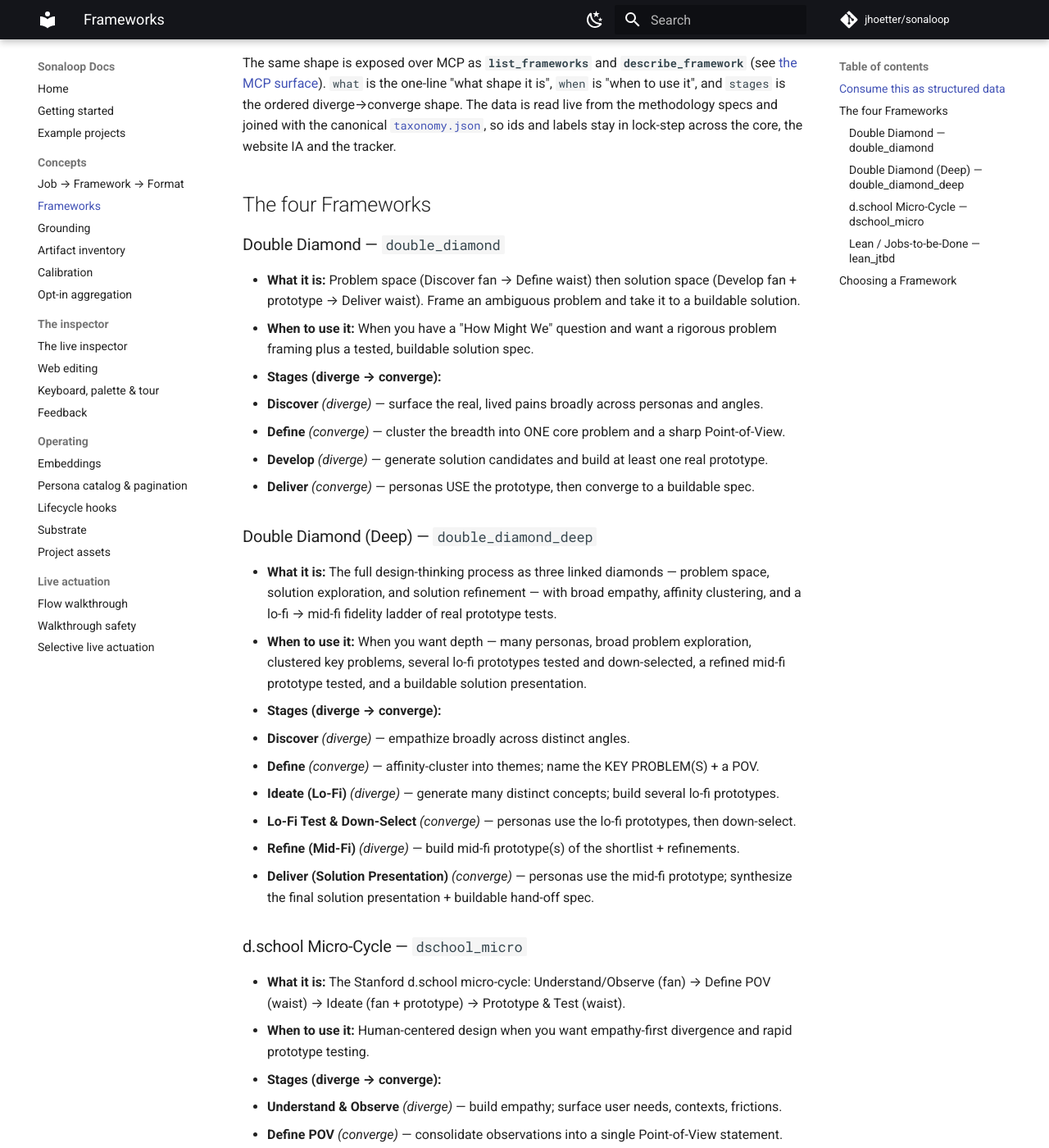
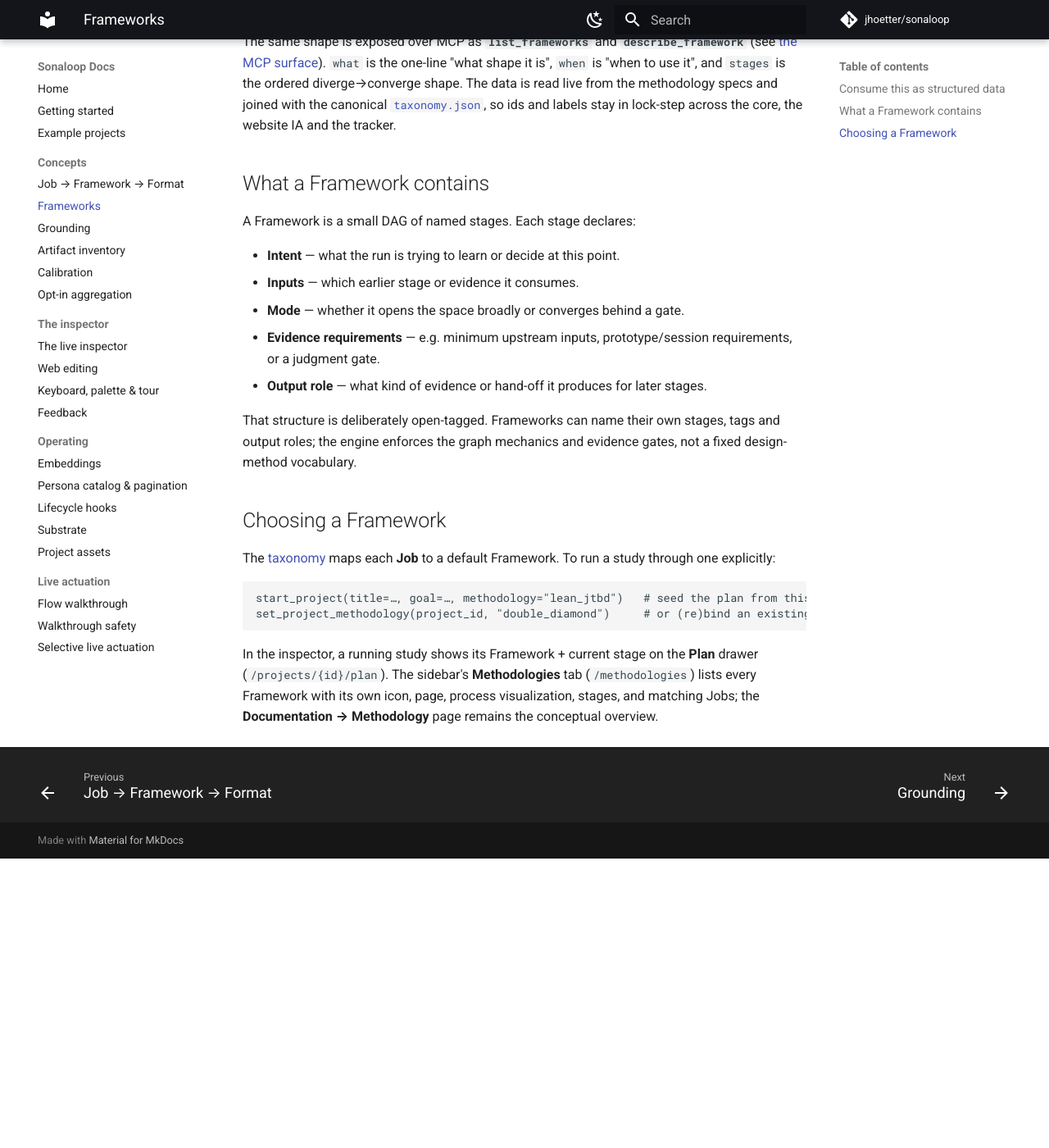
Before and after one commit to jhoetter/sonaloop-docs, an MkDocs documentation site: the page built from docs/frameworks.md, in a window 1280 px wide and 1400 px high, scrolled down 774 px. Shown: the whole window at 82% size. Built offline with MkDocs 1.6.1 and Material for MkDocs 9.7.7, drawn with Linux system fonts in a browser that asks for light colours; comment, search, counter and statistics services are not loaded; after the commit the page ends 1821 px from its top, so only the background shows below that; some of the changed text lies outside the part shown.

Commit message:
Summarize methodology docs conceptually

````diff
--- a/docs/frameworks.md
+++ b/docs/frameworks.md
@@ -6,7 +6,7 @@ A **Framework** is the second layer of the [Job → Framework → Format taxonom
 Frameworks already exist in the core as the methodology specs under
 [`sonaloop/methodologies/*.json`](https://github.com/jhoetter/sonaloop/tree/main/sonaloop/methodologies) (keyed by `key`); starting a study with
 one **seeds the plan engine** (`start_project(methodology=<id>)` / `set_project_methodology`). This
-page documents each one in plain language so you can knowingly choose which Framework a study runs.
+page explains the concept; the inspector's **Methodologies** tab is the per-methodology catalogue.
 
 Every Framework shares the same **rhythm**: it alternates **diverge** (explore broadly) and
 **converge** (narrow to a decision). Double Diamond does it twice — once in the problem space, once
@@ -33,66 +33,24 @@ it", and `stages` is the ordered diverge→converge shape. The data is read live
 specs and joined with the canonical [`taxonomy.json`](https://github.com/jhoetter/sonaloop/blob/main/sonaloop/taxonomy.json), so ids and labels
 stay in lock-step across the core, the website IA and the tracker.
 
-## The four Frameworks
+## What a Framework contains
 
-### Double Diamond — `double_diamond`
+A Framework is a small DAG of named stages. Each stage declares:
 
-- **What it is:** Problem space (Discover fan → Define waist) then solution space (Develop fan +
-  prototype → Deliver waist). Frame an ambiguous problem and take it to a buildable solution.
-- **When to use it:** When you have a "How Might We" question and want a rigorous problem framing
-  plus a tested, buildable solution spec.
-- **Stages (diverge → converge):**
-  1. **Discover** *(diverge)* — surface the real, lived pains broadly across personas and angles.
-  2. **Define** *(converge)* — cluster the breadth into ONE core problem and a sharp Point-of-View.
-  3. **Develop** *(diverge)* — generate solution candidates and build at least one real prototype.
-  4. **Deliver** *(converge)* — personas USE the prototype, then converge to a buildable spec.
+- **Intent** — what the run is trying to learn or decide at this point.
+- **Inputs** — which earlier stage or evidence it consumes.
+- **Mode** — whether it opens the space broadly or converges behind a gate.
+- **Evidence requirements** — e.g. minimum upstream inputs, prototype/session requirements, or a judgment gate.
+- **Output role** — what kind of evidence or hand-off it produces for later stages.
 
-### Double Diamond (Deep) — `double_diamond_deep`
-
-- **What it is:** The full design-thinking process as three linked diamonds — problem space, solution
-  exploration, and solution refinement — with broad empathy, affinity clustering, and a lo-fi → mid-fi
-  fidelity ladder of real prototype tests.
-- **When to use it:** When you want depth — many personas, broad problem exploration, clustered key
-  problems, several lo-fi prototypes tested and down-selected, a refined mid-fi prototype tested, and
-  a buildable solution presentation.
-- **Stages (diverge → converge):**
-  1. **Discover** *(diverge)* — empathize broadly across distinct angles.
-  2. **Define** *(converge)* — affinity-cluster into themes; name the KEY PROBLEM(S) + a POV.
-  3. **Ideate (Lo-Fi)** *(diverge)* — generate many distinct concepts; build several lo-fi prototypes.
-  4. **Lo-Fi Test & Down-Select** *(converge)* — personas use the lo-fi prototypes, then down-select.
-  5. **Refine (Mid-Fi)** *(diverge)* — build mid-fi prototype(s) of the shortlist + refinements.
-  6. **Deliver (Solution Presentation)** *(converge)* — personas use the mid-fi prototype; synthesize
-     the final solution presentation + buildable hand-off spec.
-
-### d.school Micro-Cycle — `dschool_micro`
-
-- **What it is:** The Stanford d.school micro-cycle: Understand/Observe (fan) → Define POV (waist) →
-  Ideate (fan + prototype) → Prototype & Test (waist).
-- **When to use it:** Human-centered design when you want empathy-first divergence and rapid
-  prototype testing.
-- **Stages (diverge → converge):**
-  1. **Understand & Observe** *(diverge)* — build empathy; surface user needs, contexts, frictions.
-  2. **Define POV** *(converge)* — consolidate observations into a single Point-of-View statement.
-  3. **Ideate** *(diverge)* — generate many diverse concepts; build a prototype for the best.
-  4. **Prototype & Test** *(converge)* — personas use the prototype; converge to refined requirements.
-
-### Lean / Jobs-to-be-Done — `lean_jtbd`
-
-- **What it is:** Problem-explore (fan) → Problem-pick (waist) → Solution-explore (fan + prototype) →
-  Validate (waist). Lean-startup framing around the customer's job-to-be-done.
-- **When to use it:** When you want to anchor on the customer's job, find the highest-value problem,
-  then validate a minimal solution.
-- **Stages (diverge → converge):**
-  1. **Problem Explore** *(diverge)* — explore the jobs-to-be-done and the problems blocking them.
-  2. **Problem Pick** *(converge)* — pick the single highest-value, most-underserved problem first.
-  3. **Solution Explore** *(diverge)* — explore solution/MVP candidates and build a minimal prototype.
-  4. **Validate** *(converge)* — personas use the MVP; validate the value prop and converge to a spec.
+That structure is deliberately open-tagged. Frameworks can name their own stages, tags and output
+roles; the engine enforces the graph mechanics and evidence gates, not a fixed design-method
+vocabulary.
 
 ## Choosing a Framework
 
-The [taxonomy](job-framework-format.md) maps each **Job** to a default Framework — e.g. *Positioning*
-runs through Double Diamond, *Pricing* through Lean/JTBD, *Ideation (HMW)* through the d.school
-Micro-Cycle. To run a study through one explicitly:
+The [taxonomy](job-framework-format.md) maps each **Job** to a default Framework. To run a study
+through one explicitly:
 
 ```text
 start_project(title=…, goal=…, methodology="lean_jtbd")   # seed the plan from this Framework
@@ -100,5 +58,6 @@ set_project_methodology(project_id, "double_diamond")     # or (re)bind an exist
 ```
 
 In the inspector, a running study shows its Framework + current stage on the **Plan** drawer
-(`/projects/{id}/plan`), and the **Documentation → Methodology** page lists every Framework with its
-"what / when / stages".
+(`/projects/{id}/plan`). The sidebar's **Methodologies** tab (`/methodologies`) lists every
+Framework with its own icon, page, process visualization, stages, and matching Jobs; the
+**Documentation → Methodology** page remains the conceptual overview.
--- a/docs/job-framework-format.md
+++ b/docs/job-framework-format.md
@@ -35,20 +35,13 @@ The three are **orthogonal axes, not competing lists**: a Job runs *through* a F
 
 ## Frameworks (real methodology keys)
 
-Each Framework id maps 1:1 to a methodology `key` shipped under `sonaloop/methodologies/`.
+Each Framework id maps 1:1 to a methodology `key` shipped under `sonaloop/methodologies/`. The
+current catalogue is data-driven and visible in the inspector's **Methodologies** tab; this document
+only defines the layer and its contracts.
 
-| Framework id / `key` | Name |
-|----------------------|------|
-| `double_diamond` | Double Diamond |
-| `double_diamond_deep` | Double Diamond (Deep) |
-| `dschool_micro` | d.school Micro-Cycle |
-| `lean_jtbd` | Lean / Jobs-to-be-Done |
-
-Each Framework is documented in plain language (what it is, when to use it, its diverge→converge
-stages) in [`docs/frameworks.md`](frameworks.md). The structured descriptions
-(`{id, name, what, when, stages}`) are exposed via `sonaloop.job_taxonomy.framework_descriptions()`
-and the `list_frameworks` / `describe_framework` MCP tools, so the website "how it works" page and
-the job presets draw on one source.
+Frameworks are exposed as structured data (`{id, name, what, when, stages}`) via
+`sonaloop.job_taxonomy.framework_descriptions()` and the `list_frameworks` / `describe_framework`
+MCP tools, so the website "how it works" page and the job presets draw on one source.
 
 ## Formats
 
@@ -255,7 +248,8 @@ Downstream tickets reference this artifact directly:
   (framework + formats + coverage, derived live from this taxonomy) plus the deterministic
   `sharpen_question` helper that turns a fuzzy goal into a well-formed study spec. MCP surface:
   `list_job_presets` / `get_job_preset` / `sharpen_question` / `start_job_study`.
-- **Methodology surface** — Frameworks here are the real `key`s already in `sonaloop/methodologies/`.
+- **Methodology surface** — Frameworks here are the real `key`s already in `sonaloop/methodologies/`;
+  the inspector exposes them under `/methodologies` with one page per Framework.
 
 ## Naming + stable ids
 
````
